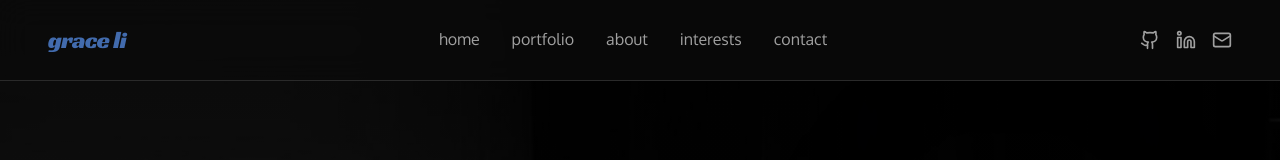
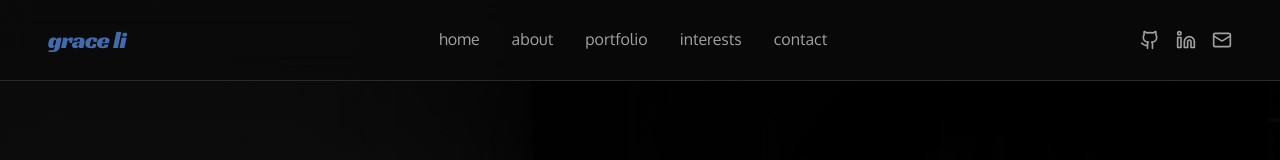
Before and after one commit to ggracelii/website, a React (Vite) app: page / in a window 1280 px wide. Shown: the top 160 px of the page. Built offline with nearby package versions, Linux system fonts and the light colour scheme.

Commit message:
changed navigation bar

```diff
--- a/src/components/Navigation.tsx
+++ b/src/components/Navigation.tsx
@@ -2,7 +2,7 @@ import { Github, Linkedin, Mail } from 'lucide-react';
 import { motion } from 'motion/react';
 
 export function Navigation() {
-  const navLinks = ['home', 'portfolio', 'about', 'interests', 'contact'];
+  const navLinks = ['home', 'about', 'portfolio', 'interests', 'contact'];
 
   const scrollToSection = (section: string) => {
     const id = section.toLowerCase();
--- a/src/components/Portfolio.tsx
+++ b/src/components/Portfolio.tsx
@@ -14,7 +14,6 @@ import updownImg from '../assets/updown.jpg';
 import noriImg from '../assets/nori.png';
 import cortexImg from '../assets/cortex.jpg';
 import cvDemo from '../assets/cv.mp4';
-import venuaiImg from '../assets/venuai.png';
 import venuaiImg from '../assets/venuai.png';
 
 interface Project {
--- a/src/index.css
+++ b/src/index.css
@@ -100,8 +100,6 @@
   }
 }
 
-@import url('https://fonts.googleapis.com/css2?family=Oxygen:wght@400;700&family=Racing+Sans+One&display=swap');
-
 @layer base {
   *, :after, :before, ::backdrop {
     box-sizing: border-box;
```
